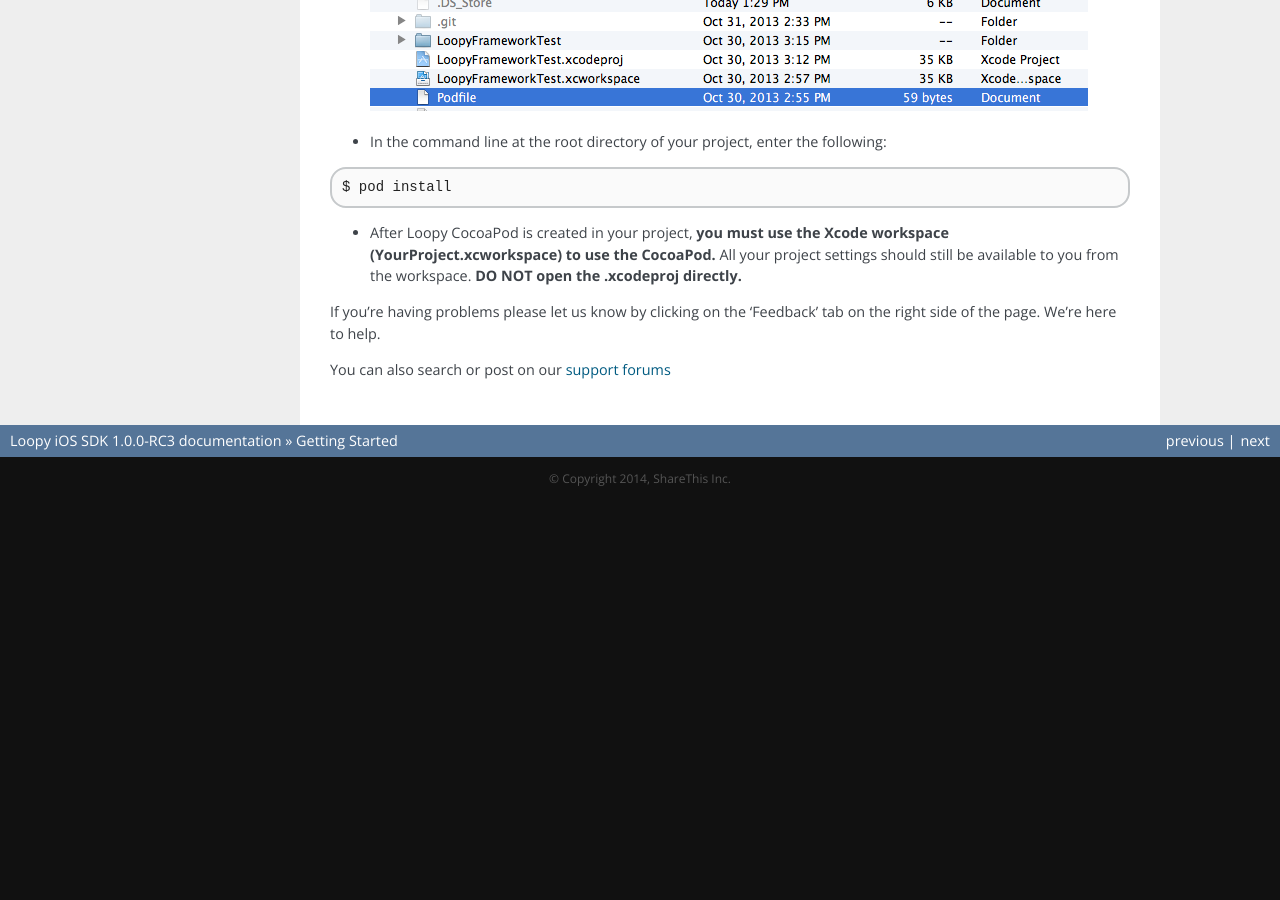
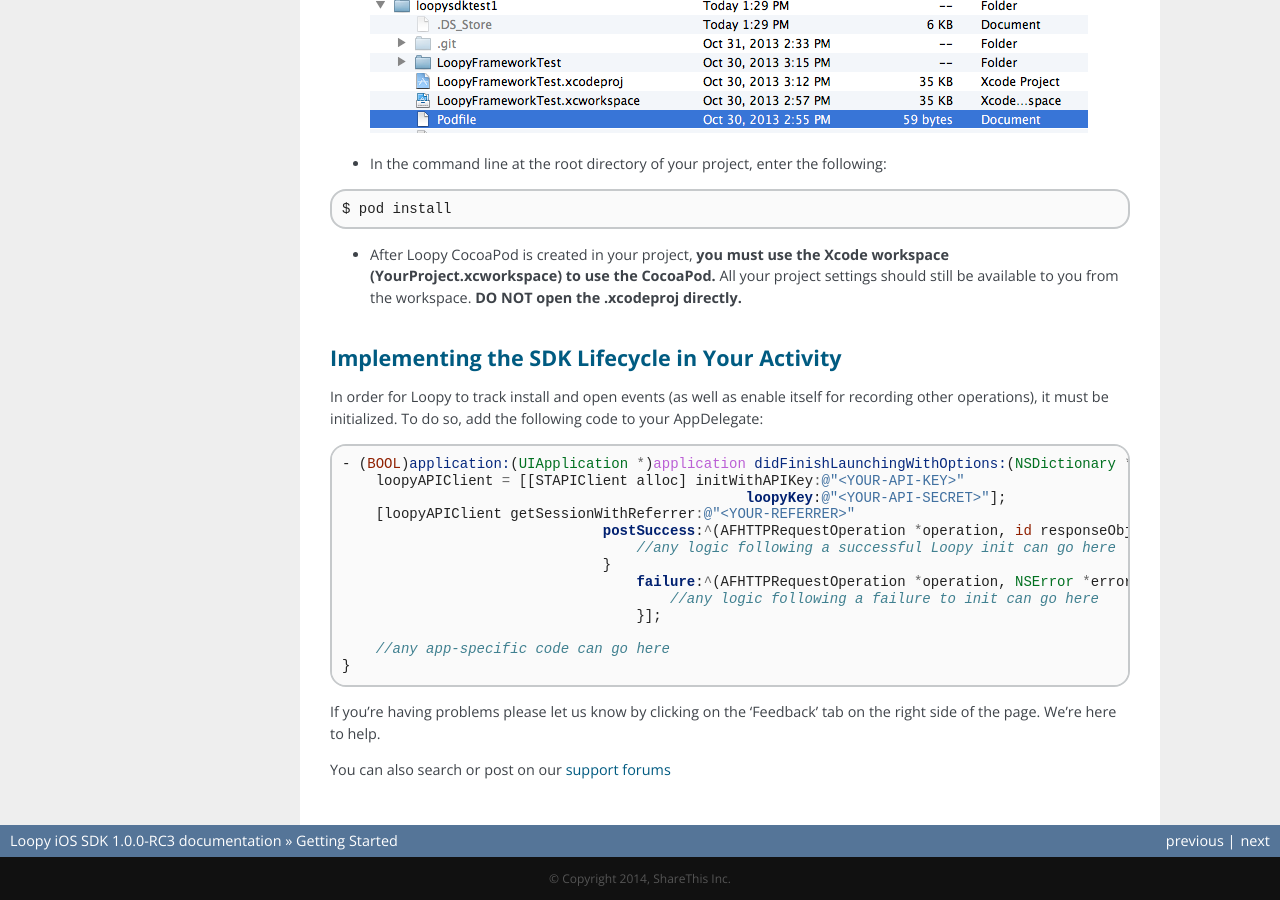
Before and after one commit to socialize/loopy-ios, a Sphinx documentation site: the page built from Documentation/sphinx/source/getting_started.rst, in a window 1280 px wide and 900 px high, scrolled down 1628 px. Built offline with Sphinx 7.4.7, drawn with Linux system fonts in a browser that asks for light colours; before the commit the page ends 2128 px from its top, so only the background shows below that; some of the changed text lies outside the part shown.

Commit message:
Updated with lifecycle impl howto

```diff
--- a/Documentation/sphinx/source/getting_started.rst
+++ b/Documentation/sphinx/source/getting_started.rst
@@ -27,7 +27,7 @@
     .. _Upgrading Guide: upgrading.html
 
 
-Installing With CocoaPods
+Installing with CocoaPods
 -------------------------
 
 CocoaPods is an easy, elegant way to manage library dependencies in iOS. No need to manually import frameworks or deal with compiler flags. After a one-time installation of RubyGems (CocoaPods is Ruby-based), a single command-line operation is all that's needed to install or upgrade Loopy. For more information on CocoaPods, check out the `CocoaPods homepage`_.
@@ -95,7 +95,29 @@
 - After Loopy CocoaPod is created in your project, **you must use the Xcode workspace (YourProject.xcworkspace) to use the CocoaPod.** All your project settings should still be available to you from the workspace. **DO NOT open the .xcodeproj directly.**
 
 
-If you're having problems please let us know by clicking on the 'Feedback' tab on the right side of the page.   We're here to help.
+Implementing the SDK Lifecycle in Your Activity
+-----------------------------------------------
+
+In order for Loopy to track install and open events (as well as enable itself for recording other operations), it must be initialized. To do so, add the following code to your AppDelegate:
+
+::
+
+            - (BOOL)application:(UIApplication *)application didFinishLaunchingWithOptions:(NSDictionary *)launchOptions {
+                loopyAPIClient = [[STAPIClient alloc] initWithAPIKey:@"<YOUR-API-KEY>"
+                                                            loopyKey:@"<YOUR-API-SECRET>"];
+                [loopyAPIClient getSessionWithReferrer:@"<YOUR-REFERRER>"
+                                           postSuccess:^(AFHTTPRequestOperation *operation, id responseObject) {
+                                               //any logic following a successful Loopy init can go here
+                                           }
+                                               failure:^(AFHTTPRequestOperation *operation, NSError *error) {
+                                                   //any logic following a failure to init can go here
+                                               }];
+
+                //any app-specific code can go here
+            }
+
+
+If you're having problems please let us know by clicking on the 'Feedback' tab on the right side of the page. We're here to help.
 
 You can also search or post on our `support forums`_
 
```
